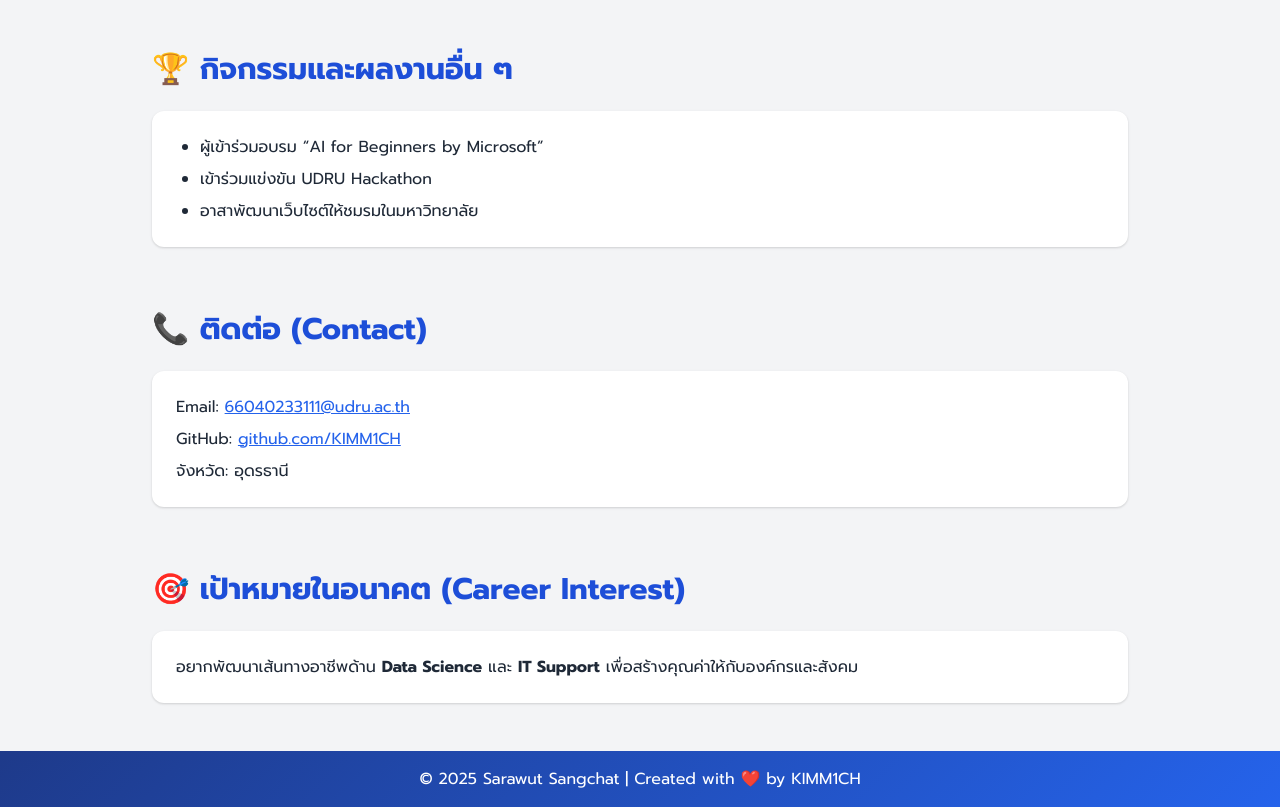
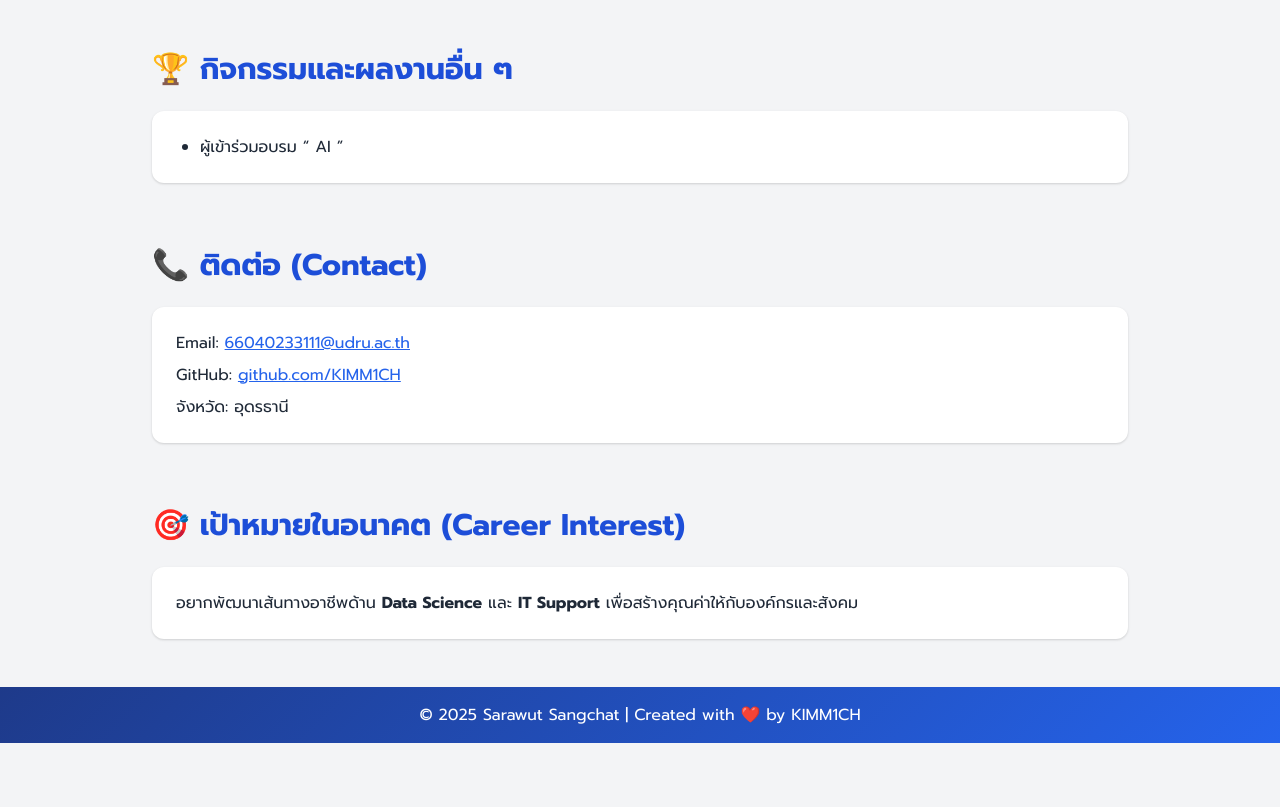
Before and after one commit to KIMM1CH/KIMM1CH.github.io, a plain HTML site: page index.html in a window 1280 px wide. Shown: the part 1380-2187 px from the top of the page. After the commit the page ends 2123 px from the top, so only its background shows below. Drawn offline with nearby package versions, Linux system fonts and the light colour scheme.

Commit message:
Update index.html

```diff
--- a/index.html
+++ b/index.html
@@ -117,9 +117,8 @@
       <h2 class="text-3xl font-semibold text-blue-700 mb-6">🏆 กิจกรรมและผลงานอื่น ๆ</h2>
       <div class="bg-white p-6 rounded-xl shadow">
         <ul class="list-disc ml-6 space-y-2">
-          <li>ผู้เข้าร่วมอบรม “AI for Beginners by Microsoft”</li>
-          <li>เข้าร่วมแข่งขัน UDRU Hackathon</li>
-          <li>อาสาพัฒนาเว็บไซต์ให้ชมรมในมหาวิทยาลัย</li>
+          <li>ผู้เข้าร่วมอบรม “ AI ”</li>
+
         </ul>
       </div>
     </section>
```
